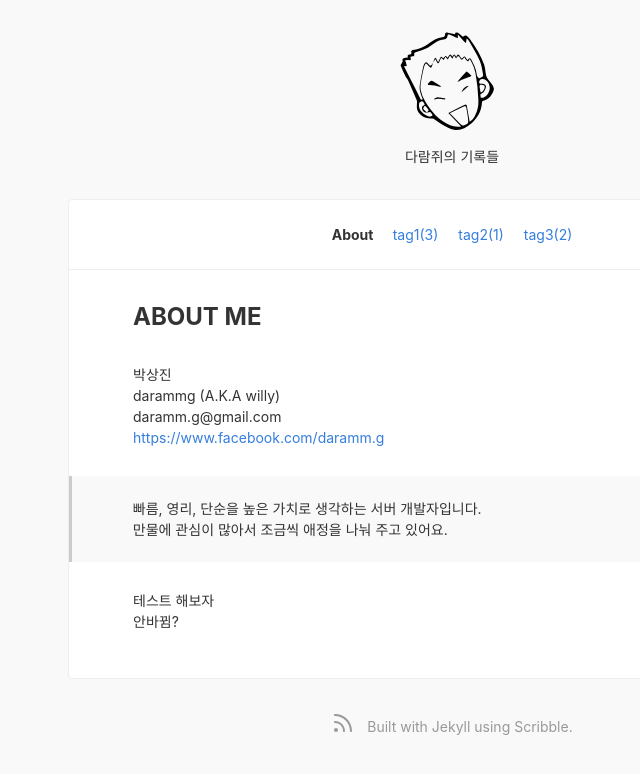
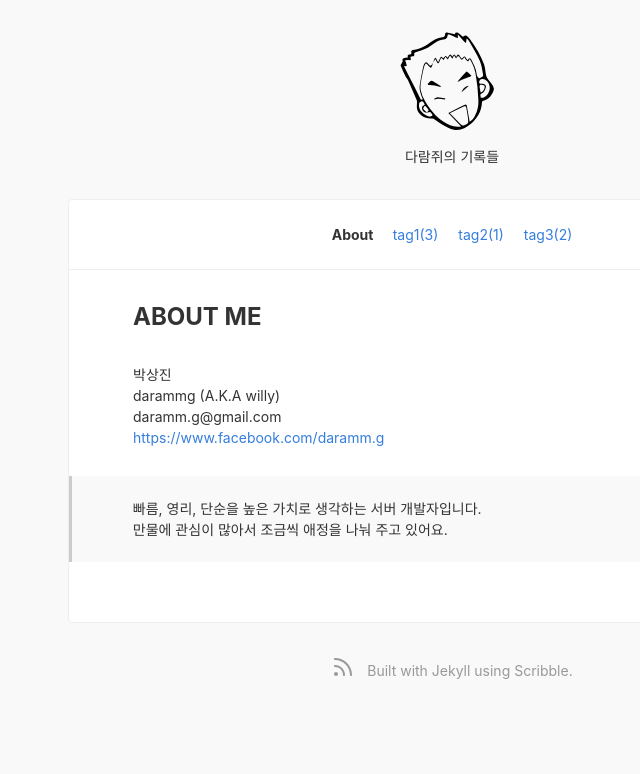
Before and after one commit to darammg/blog, a Jekyll site: the page built from about.md, in a window 1280 px wide. Shown: the top 774 px of the page, without its empty margins (188-828 px from the left). Built offline with Jekyll 4.4.1, drawn with Linux system fonts in a browser that asks for light colours.

```diff
--- a/about.md
+++ b/about.md
@@ -9,6 +9,3 @@ daramm.g@gmail.com
 
 >빠름, 영리, 단순을 높은 가치로 생각하는 서버 개발자입니다.
 >만물에 관심이 많아서 조금씩 애정을 나눠 주고 있어요.
-
-테스트 해보자
-안바뀜?
```
